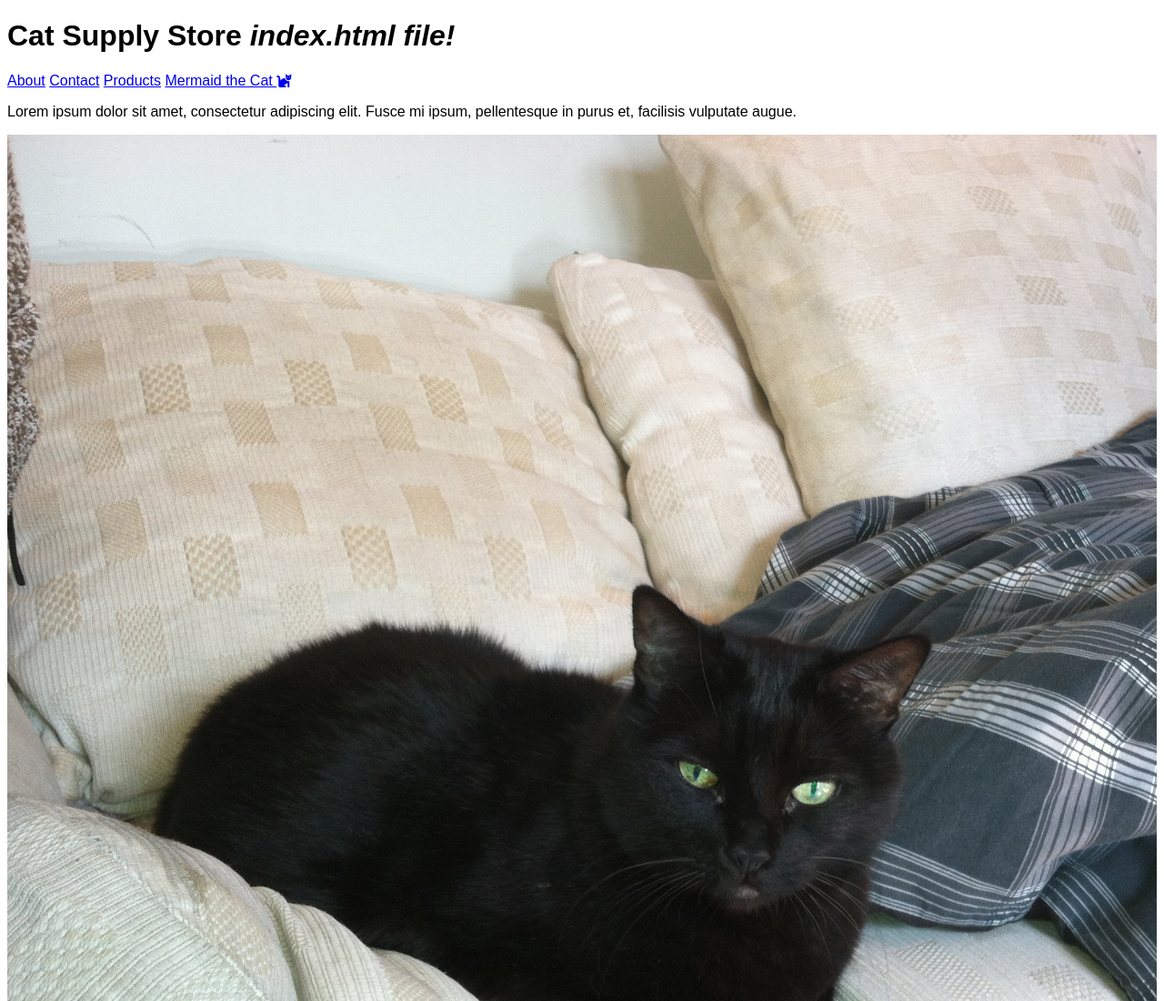
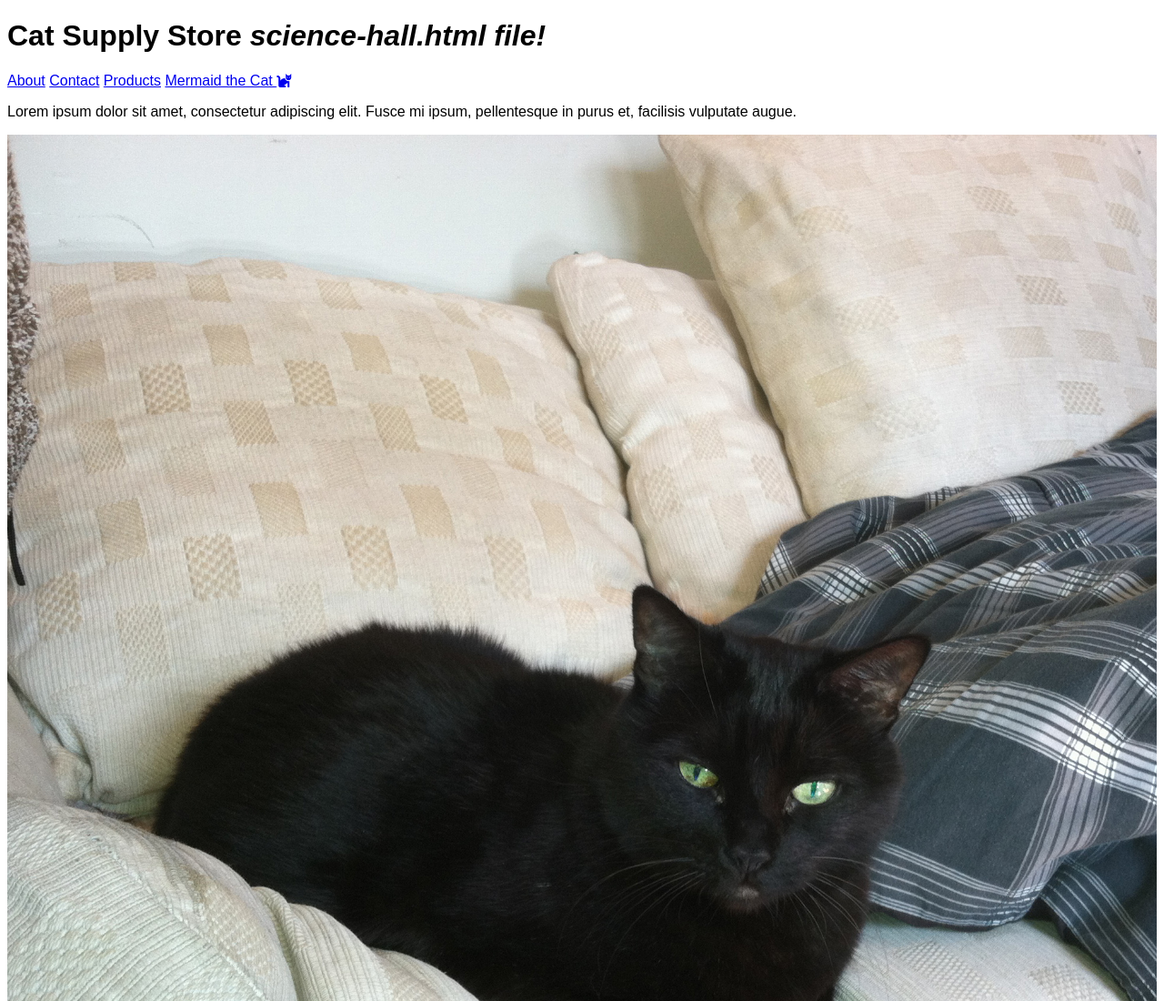
Before and after one commit to adamkolson/cat-supply-store, a plain HTML site: page science-hall.html in a window 1280 px wide. Shown: the top 1100 px of the page at 91% size. Drawn offline with Linux system fonts and the light colour scheme.

Commit message:
Update science-hall.html

```diff
--- a/science-hall.html
+++ b/science-hall.html
@@ -10,7 +10,7 @@
 </head>
 <body>
 	<header>
-		<h1>Cat Supply Store <strong><em>index.html file!</em></strong></h1>
+		<h1>Cat Supply Store <strong><em>science-hall.html file!</em></strong></h1>
 	</header>
 	<nav>
 		<a href="about.html">About</a>
```
